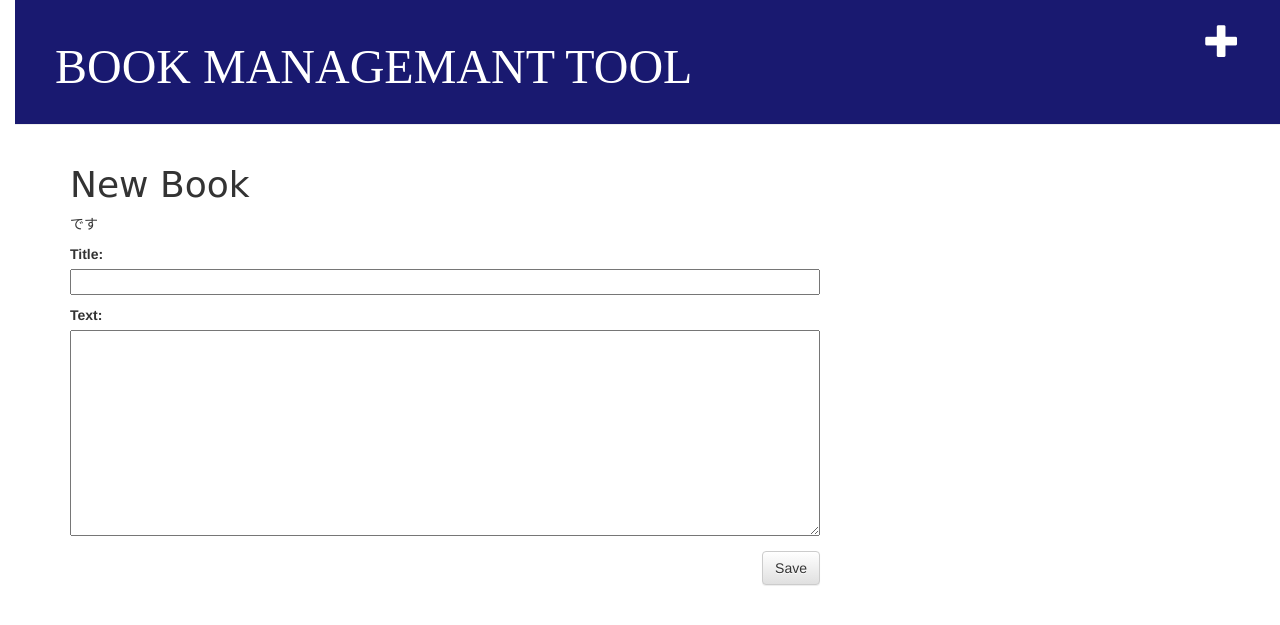
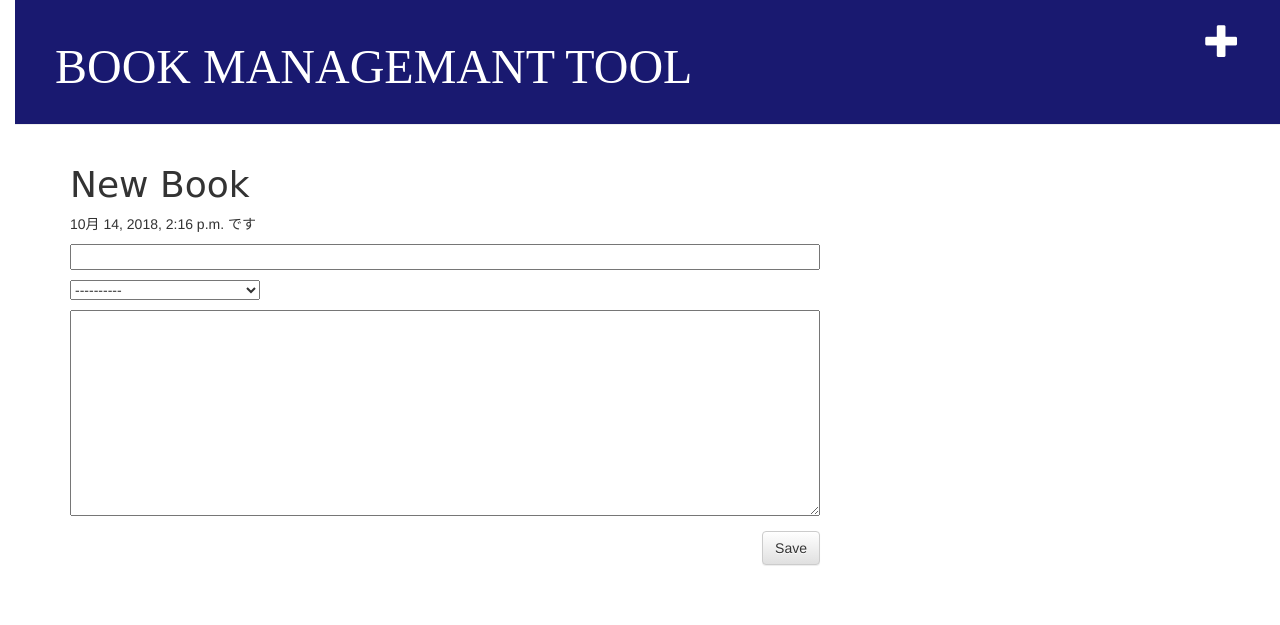
Before and after one commit to human92/trial_book-management, a Django app: page /post/new/ in a window 1280 px wide. Shown: the top 625 px of the page. Run offline with Django 3.2, Linux system fonts and the light colour scheme; some libraries are stand-ins or nearby versions.

Commit message:
display category field

```diff
--- a/blog/apps.py
+++ b/blog/apps.py
@@ -1,5 +1,4 @@
 from django.apps import AppConfig
-
 
 class BlogConfig(AppConfig):
     name = 'blog'
--- a/blog/forms.py
+++ b/blog/forms.py
@@ -1,7 +1,21 @@
 from django import forms
 from .models import Post
 
+EMPTY_CHOICE = (
+    ('', '-'*10),
+)
+
+CATEGORY_CHOICE = (
+    ('bungaku', '文学・評論'),
+    ('business', 'ビジネス・経済'),
+    ('nonfiction', 'ノンフィクション'),
+    ('science', 'サイエンス・テクノロジー')
+)
+
 class PostForm(forms.ModelForm):
+    title = forms.TextInput
+    text = forms.Textarea
+    category = forms.ChoiceField(choices=EMPTY_CHOICE + CATEGORY_CHOICE)
     class Meta:
         model = Post
-        fields = ('title', 'text')
+        fields = ('title', 'text', 'category')
--- a/blog/templates/blog/post_edit.html
+++ b/blog/templates/blog/post_edit.html
@@ -4,7 +4,10 @@
     <h1>New Book</h1>
     <p>{{ now }} です</p>
     <form method="POST" class="post-form">{% csrf_token %}
-        {{ form.as_p }}
+        <p>{{ form.title }}</p>
+        <p>{{ form.category }}</p>
+        <p>{{ form.text }}</p>
+        <!-- {{ form.as_p }} -->
         <button type="submit" class="save btn btn-default">Save</button>
     </form>
 {% endblock %}
--- a/blog/templates/blog/post_list.html
+++ b/blog/templates/blog/post_list.html
@@ -7,6 +7,7 @@
             <p>published: {{ post.published_date }}</p>
         </div>
         <h1><a href="{% url 'post_detail' pk=post.pk %}">{{ post.title }}</a></h1>
+        <p>{{ post.category }}</p>
         <p>{{ post.text|linebreaks }}</p>
     </div>
 {% endfor %}
--- a/blog/views.py
+++ b/blog/views.py
@@ -14,6 +14,7 @@ def post_detail(request, pk):
     return render(request, 'blog/post_detail.html', {'post': post})
 
 def post_new(request):
+    now = datetime.now()
     if request.method == "POST":
         form = PostForm(request.POST)
         if form.is_valid():
@@ -23,7 +24,7 @@ def post_new(request):
             return redirect(post_detail, pk=post.pk)
     else:
         form = PostForm()
-    return render(request, 'blog/post_edit.html', {'form': form})
+    return render(request, 'blog/post_edit.html', {'form': form, 'now':now})
 
 def post_edit(request, pk):
     post = get_object_or_404(Post, pk=pk)
```
